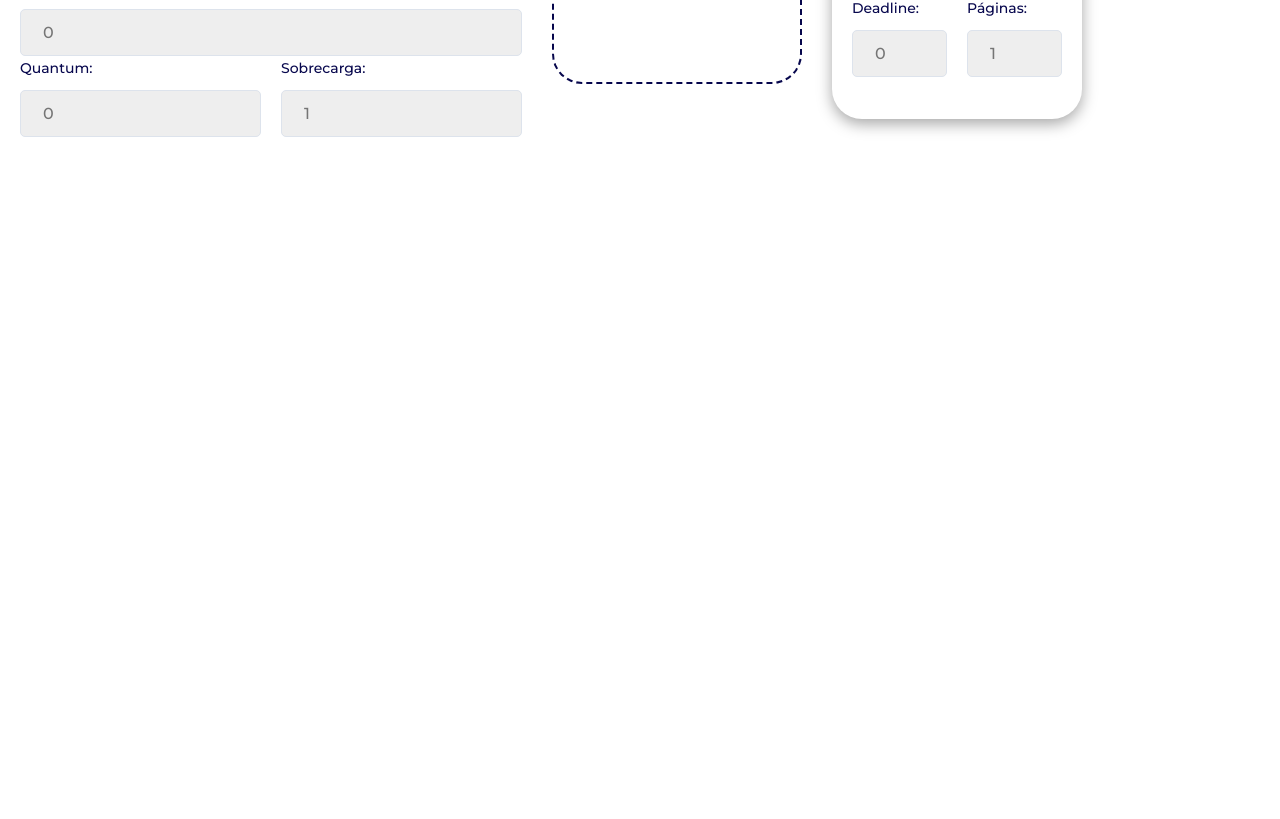
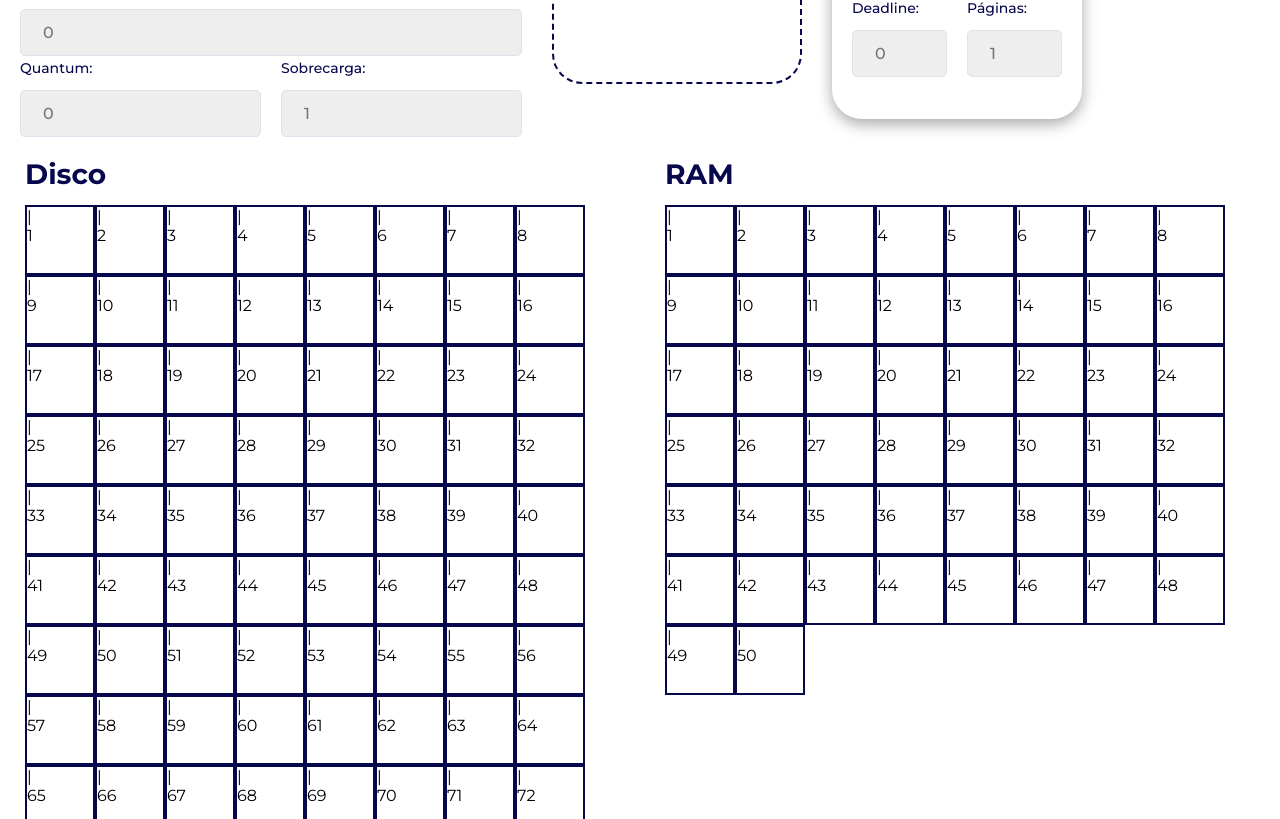
Before and after one commit to brenoamin/process-scheduller, a React (Vite) app: page / in a window 1280 px wide. Shown: the part 561-1380 px from the top of the page. Before the commit the page ends 800 px from the top, so only its background shows below. Built offline with nearby package versions, Linux system fonts and the light colour scheme; the HTML template or start-up script is replaced by a standard one.

Commit message:
feature: create a different div on the app

```diff
--- a/src/App.tsx
+++ b/src/App.tsx
@@ -1,6 +1,8 @@
 import "./App.css";
+import { DiskMatrix } from "./components/Disk";
 import { NewButton } from "./components/NewButton";
 import { ProcessBox } from "./components/ProcessBox";
+import { RAM } from "./components/RAM/RAM";
 import { SystemSettings } from "./components/SystemSettings";
 
 function App() {
@@ -9,10 +11,17 @@ function App() {
       <header className="background-image">
         <h1 className="main-section-title"> SCHEDULLER SYSTEM</h1>
       </header>
-      <div className="process-section">
-        <SystemSettings/>
-        <NewButton />
-        <ProcessBox />
+      <div>
+        <div className="process-section">
+          <SystemSettings/>
+          <NewButton />
+          <ProcessBox />
+        </div>
+
+        <div className="memory-section">
+          <DiskMatrix />
+          <RAM />
+        </div>
       </div>
     </div>
   );
```
